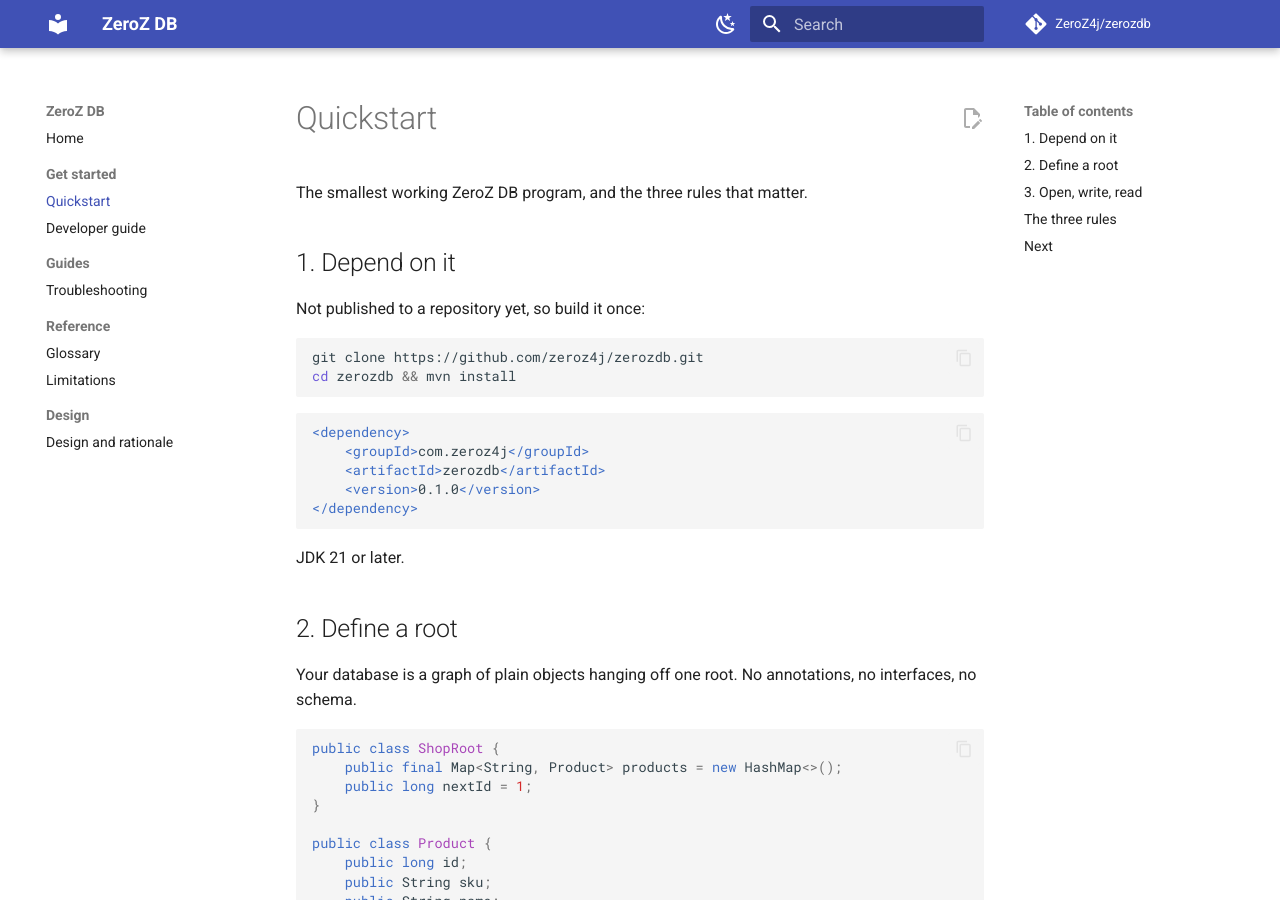
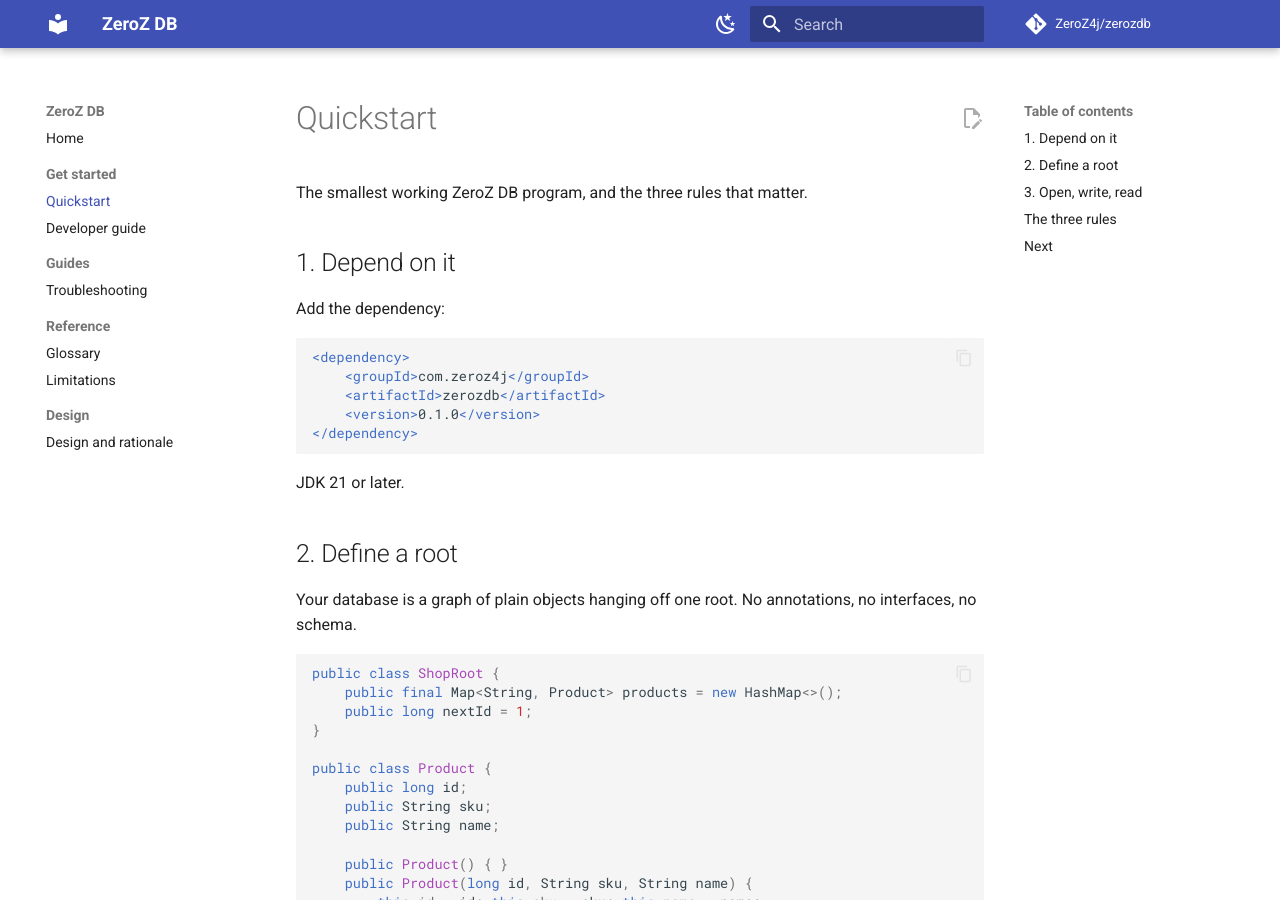
Before and after one commit to ZeroZ4j/zerozdb, an MkDocs documentation site: the page built from docs/start/quickstart.md, in a window 1280 px wide and 900 px high. Built offline with MkDocs 1.6.1 and Material for MkDocs 9.7.7, drawn with Linux system fonts in a browser that asks for light colours; comment, search, counter and statistics services are not loaded.

Commit message:
Docs state the Maven Central coordinates
context7 caches an ingested repository for about ten days, so the 'not yet
published, build locally' wording would have told every agent to clone and
install for that whole window - the opposite of the intended path. Corrected
across README, AGENTS.md, llms.txt, context7.json, the guide, the quickstart and
the docs landing page.

The README also claimed 104 tests; it is 107.

Co-Authored-By: Claude Fable 5 <noreply@anthropic.com>

````diff
--- a/context7.json
+++ b/context7.json
@@ -18,7 +18,7 @@
     "NOTICE"
   ],
   "rules": [
-    "ZeroZ DB requires JDK 21 or later (virtual threads). It is not yet published to a Maven repository: clone and 'mvn install', then depend on com.zeroz4j:zerozdb:0.1.0. The entry class is com.zeroz4j.db.ZeroZDb.",
+    "ZeroZ DB requires JDK 21 or later (virtual threads). Depend on com.zeroz4j:zerozdb:0.1.0 from Maven Central - groupId com.zeroz4j, artifactId zerozdb. The entry class is com.zeroz4j.db.ZeroZDb.",
     "Storing an object does not cascade into objects it references. This is EclipseStore's rule and ZeroZ DB keeps it: enlist every level you changed. Changing root.products and root.nextId means ctx.store(root) AND ctx.store(root.products). Enlisting only the root silently loses the map's changes.",
     "All writes go inside a write-block: db.write(ctx -> {...}) returns nothing, db.writeResult(ctx -> {...}) returns a value. They are separate methods because Java cannot disambiguate the overloads for a lambda ending in throw. Everything enlisted in a block lands in one atomic commit that is on disk before the call returns.",
     "Prefer ctx.edit(obj) BEFORE mutating an object, and ctx.store(obj) after. Both enlist, but rollback restores from a snapshot taken at enlistment, so a snapshot taken after the change already contains the change.",
--- a/docs/start/quickstart.md
+++ b/docs/start/quickstart.md
@@ -4,12 +4,7 @@ The smallest working ZeroZ DB program, and the three rules that matter.
 
 ## 1. Depend on it
 
-Not published to a repository yet, so build it once:
-
-```bash
-git clone https://github.com/zeroz4j/zerozdb.git
-cd zerozdb && mvn install
-```
+Add the dependency:
 
 ```xml
 <dependency>
--- a/llms.txt
+++ b/llms.txt
@@ -8,8 +8,8 @@
 
 Key things to know before generating ZeroZ DB code:
 
-- Requires JDK 21. Not published to a repository yet: clone and `mvn install`, then depend on
-  `com.zeroz4j:zerozdb:0.1.0`. Entry class `com.zeroz4j.db.ZeroZDb`.
+- Requires JDK 21. Depend on `com.zeroz4j:zerozdb:0.1.0` from Maven Central. Entry class
+  `com.zeroz4j.db.ZeroZDb`.
 - **Enlisting does not cascade.** `ctx.store(obj)` covers that object only. Changing a root field
   *and* a map hanging off it needs both enlisted. This is the single most common mistake.
 - Writes go inside `db.write(ctx -> …)` (void) or `db.writeResult(ctx -> …)` (returns a value).
````
Also changed, not shown: AGENTS.md (+2 -2 lines), README.md (+12 -2 lines), docs/Guide.md (+8 -6 lines), docs/index.md (+2 -2 lines).
